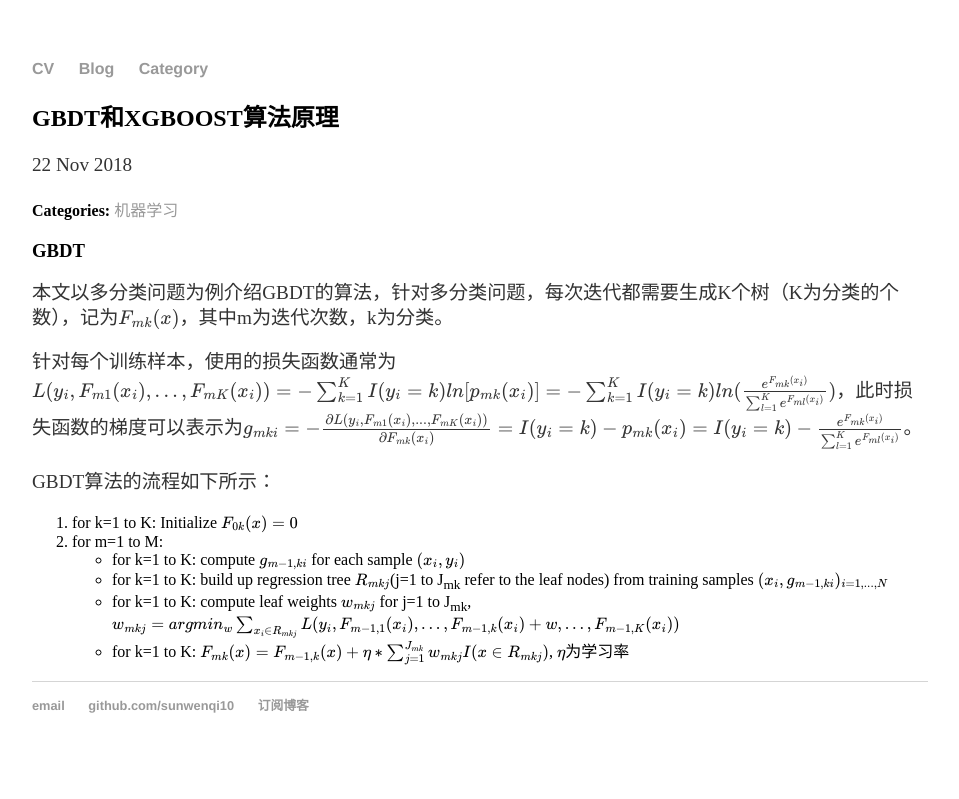
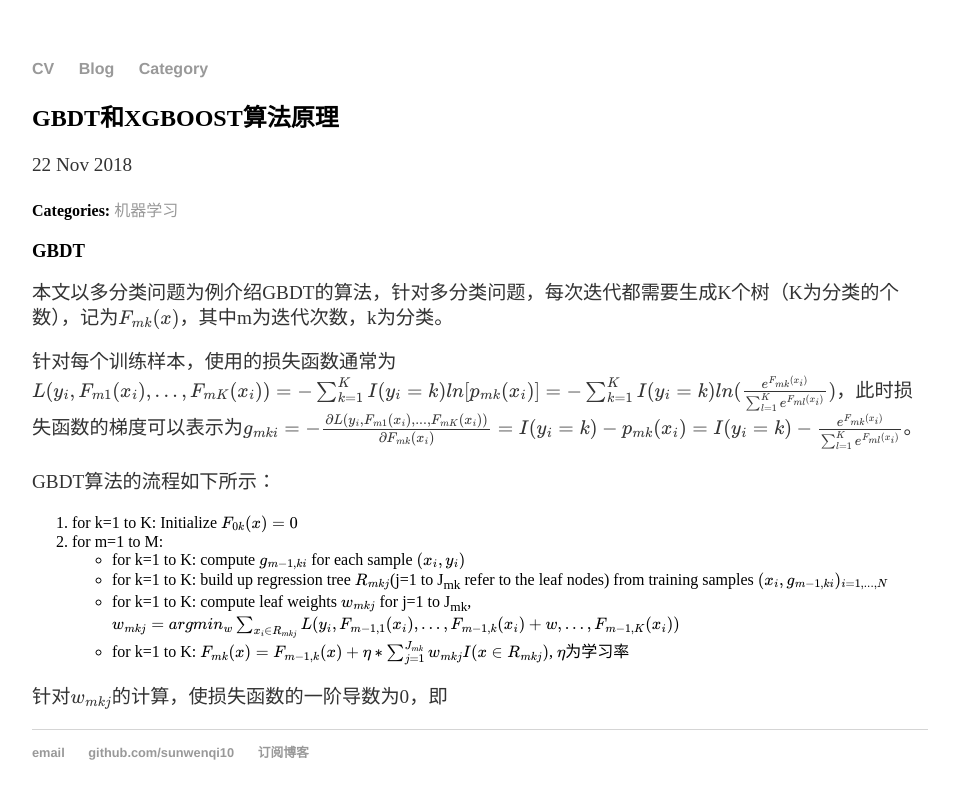
Before and after one commit to sunwenqi10/sunwenqi10.github.io, a Jekyll site: the page built from _posts/2018-11-22-GBDT_and_XGBOOST.md, in a window 1280 px wide. Shown: the top 799 px of the page, without its empty margins (160-1119 px from the left). Built offline with Jekyll 4.4.1, drawn with Linux system fonts in a browser that asks for light colours; formulas are drawn with MathJax 3; comment, search, counter and statistics services are not loaded.

Commit message:
Update 2018-11-22-GBDT_and_XGBOOST.md

```diff
--- a/_posts/2018-11-22-GBDT_and_XGBOOST.md
+++ b/_posts/2018-11-22-GBDT_and_XGBOOST.md
@@ -18,3 +18,5 @@ GBDT算法的流程如下所示：
   + for k=1 to K: build up regression tree $$R_{mkj}$$(j=1 to J<sub>mk</sub> refer to the leaf nodes) from training samples $$(x_i, g_{m-1,ki})_{i=1,...,N}$$
   + for k=1 to K: compute leaf weights $$w_{mkj}$$ for j=1 to J<sub>mk</sub>, $$w_{mkj}=argmin_{w}\sum_{x_i\in{R_{mkj}}}L(y_i, F_{m-1,1}(x_i), ..., F_{m-1,k}(x_i)+w, ...,  F_{m-1,K}(x_i))$$
   + for k=1 to K: $$F_{mk}(x)=F_{m-1,k}(x)+\eta*\sum_{j=1}^{J_{mk}}w_{mkj}I({x}\in{R_{mkj}})$$, $$\eta$$为学习率
+
+针对$$w_{mkj}$$的计算，使损失函数的一阶导数为0，即
```
